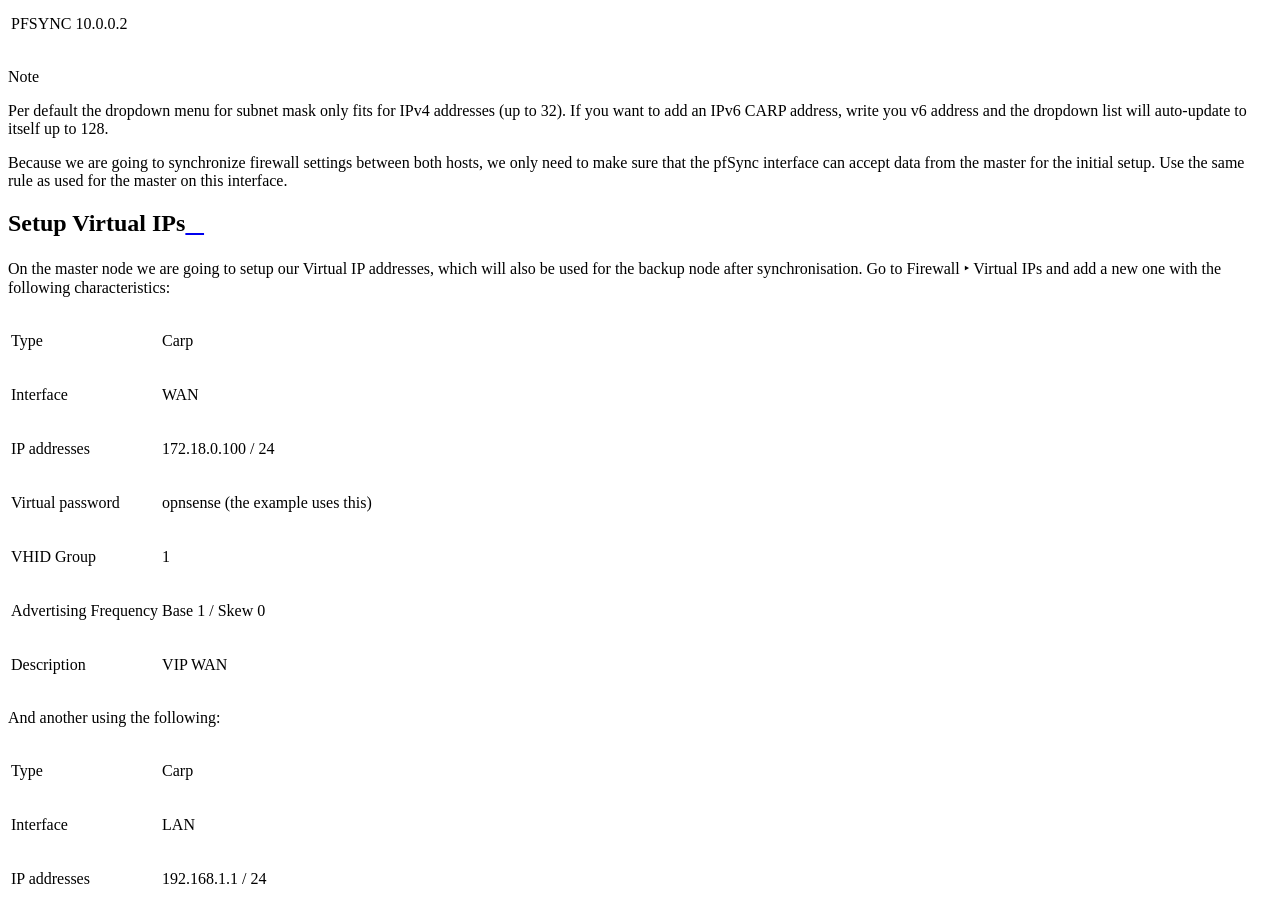
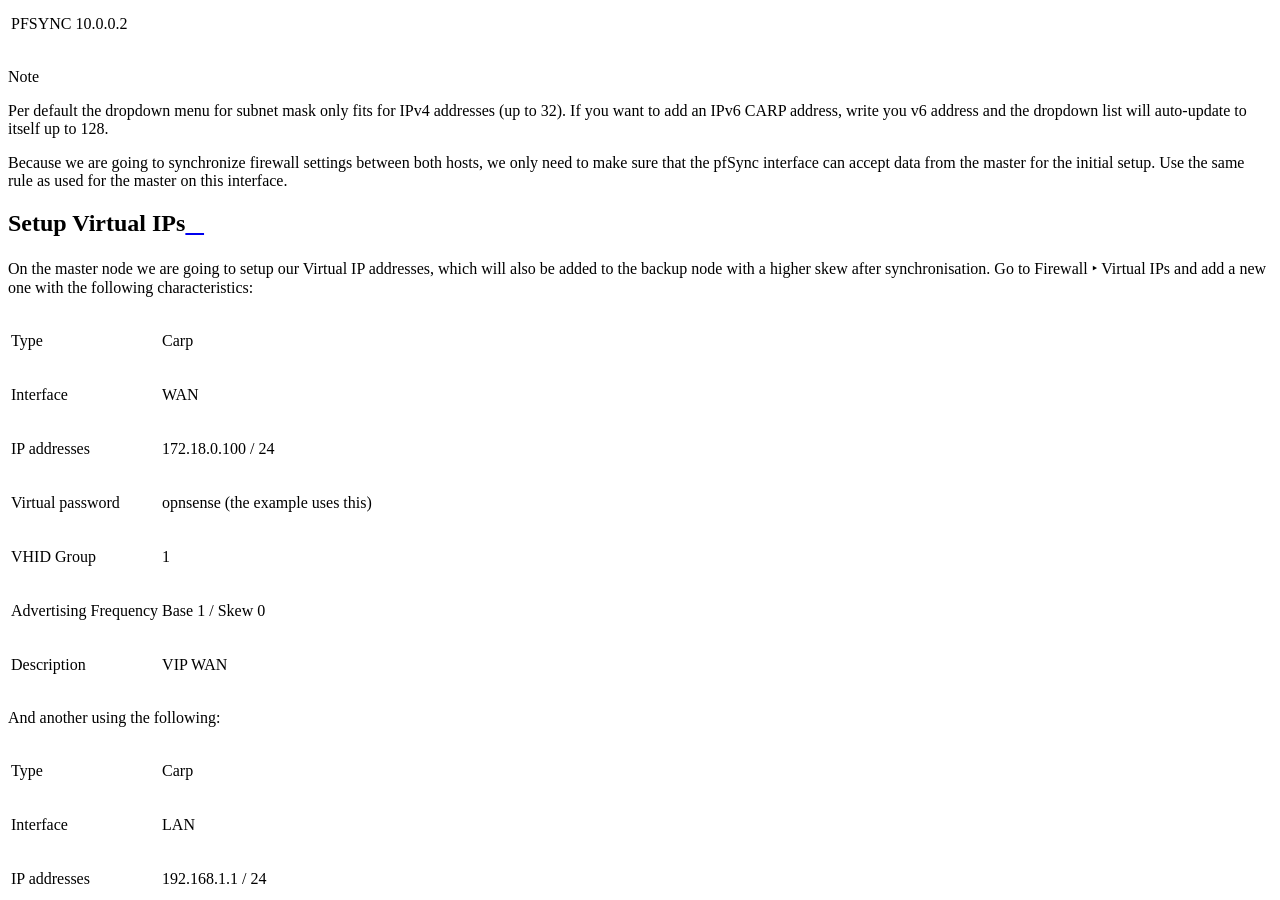
Before and after one commit to opnsense/docs, a Sphinx documentation site: the page built from source/manual/how-tos/carp.rst, in a window 1280 px wide and 900 px high, scrolled down 3232 px. Built offline with Sphinx 7.4.7 and the Read the Docs theme 2.0.0, drawn with Linux system fonts in a browser that asks for light colours; pages that are not in the unit, such as notebooks, are missing from menus.

Commit message:
Update carp.rst
Make sync with higher skew clearer ( german reference: https://forum.opnsense.org/index.php?topic=13717.msg63207#msg63207 )

```diff
--- a/source/manual/how-tos/carp.rst
+++ b/source/manual/how-tos/carp.rst
@@ -131,8 +131,8 @@
 -----------------
 
 On the master node we are going to setup our Virtual IP addresses, which
-will also be used for the backup node after synchronisation. Go to
-:menuselection:`Firewall --> Virtual IPs` and add a new one with the following
+will also be added to the backup node with a higher skew after synchronisation.
+Go to :menuselection:`Firewall --> Virtual IPs` and add a new one with the following
 characteristics:
 
 +-------------------------+------------------------------------+
```
